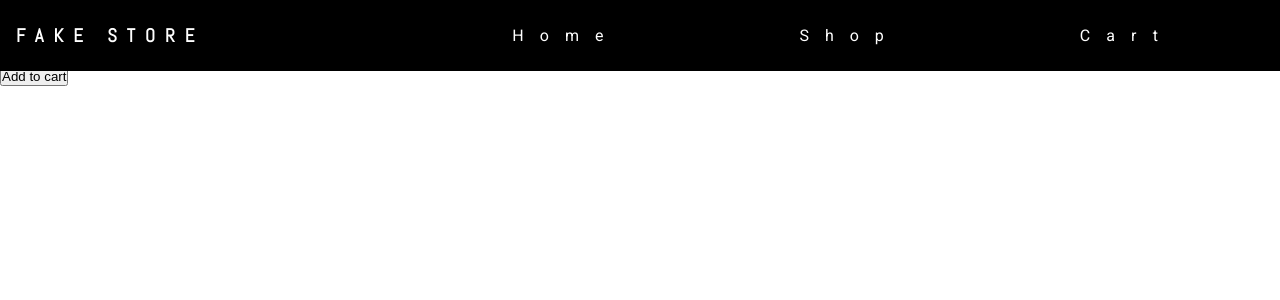
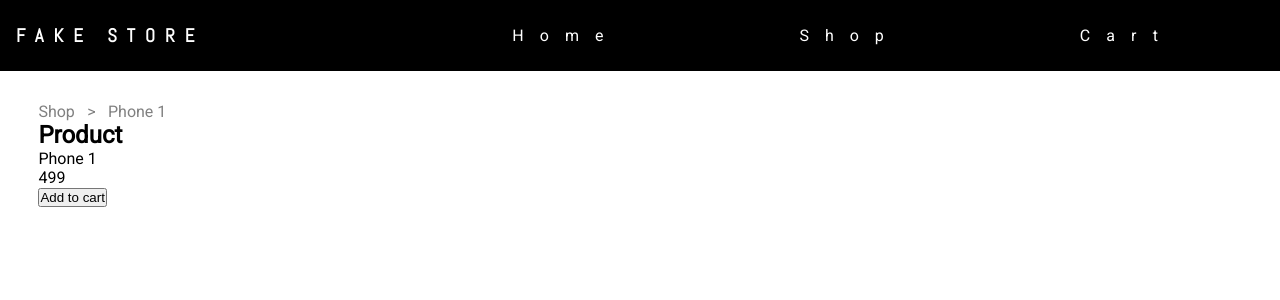
Before and after one commit to johnEdmon44/shopping-cart, a React (Vite) app: page /product/1 in a window 1280 px wide. Shown: the top 300 px of the page. Built offline with nearby package versions, Linux system fonts and the light colour scheme.

Commit message:
Add link to shop

```diff
--- a/src/components/Product.jsx
+++ b/src/components/Product.jsx
@@ -19,12 +19,21 @@ export default function Product() {
   return (
     <section>
       <Navbar />
-      <div className="product">
-        <h1>Product</h1>
-        <p>{product.name}</p>
-        <p>{product.price}</p>
-        <button>Add to cart</button>
+      <div className="product-container">
+        <div>
+          <a href="">Shop</a>
+          <p>&gt;</p>
+          <p>{product.name}</p>
+        </div>
+
+        <div className="product">
+          <h1>Product</h1>
+          <p>{product.name}</p>
+          <p>{product.price}</p>
+          <button>Add to cart</button>
+        </div>
       </div>
+
     </section>
   )
 }
--- a/src/index.css
+++ b/src/index.css
@@ -187,3 +187,29 @@ body {
   top: 10px;
   left: 10px;
 }
+
+
+/* Product */
+
+.product-container {
+  padding-top: 8%;
+  margin-left: 3%;
+}
+
+
+.product-container div:first-child {
+  color: grey;
+  display: flex;
+  gap: 1%;
+}
+
+
+.product-container div:first-child a {
+  text-decoration: none;
+  color: grey;
+}
+
+.product-container div:first-child a:hover {
+  text-decoration: underline;
+  color: grey;
+}
```
